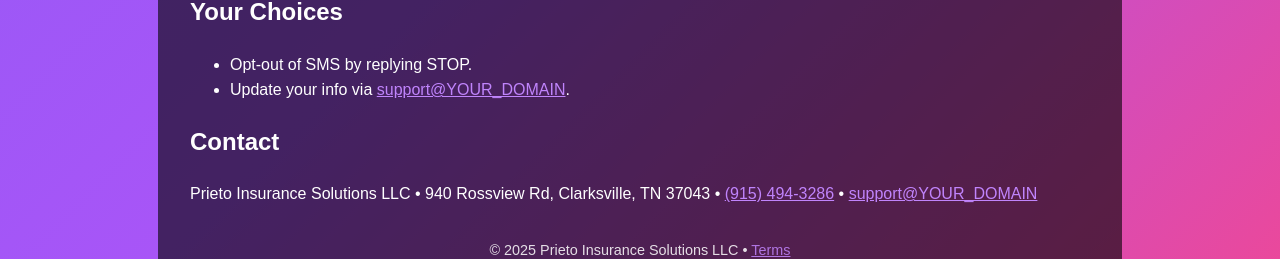
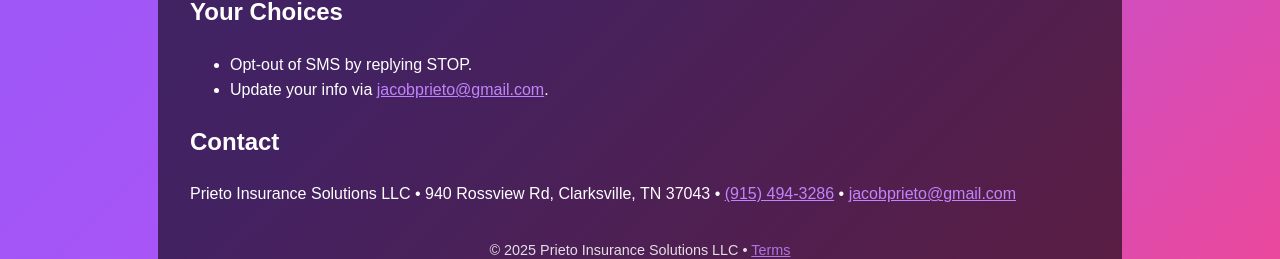
Before and after one commit to IUseTheSchwartz/insu-solu, a plain HTML site: page privacy.html in a window 1280 px wide. Shown: the part 746-1005 px from the top of the page. Drawn offline with Linux system fonts and the light colour scheme.

Commit message:
Update privacy.html

```diff
--- a/privacy.html
+++ b/privacy.html
@@ -40,11 +40,11 @@
     <h2>Your Choices</h2>
     <ul>
       <li>Opt-out of SMS by replying STOP.</li>
-      <li>Update your info via <a href="mailto:support@YOUR_DOMAIN">support@YOUR_DOMAIN</a>.</li>
+      <li>Update your info via <a href="mailto:jacobprieto@gmail.com">jacobprieto@gmail.com</a>.</li>
     </ul>
 
     <h2>Contact</h2>
-    <p>Prieto Insurance Solutions LLC • 940 Rossview Rd, Clarksville, TN 37043 • <a href="tel:+19154943286">(915) 494-3286</a> • <a href="mailto:support@YOUR_DOMAIN">support@YOUR_DOMAIN</a></p>
+    <p>Prieto Insurance Solutions LLC • 940 Rossview Rd, Clarksville, TN 37043 • <a href="tel:+19154943286">(915) 494-3286</a> • <a href="mailto:jacobprieto@gmail.com">jacobprieto@gmail.com</a></p>
 
     <footer>© <span id="y"></span> Prieto Insurance Solutions LLC • <a href="/terms.html">Terms</a></footer>
   </div>
```
